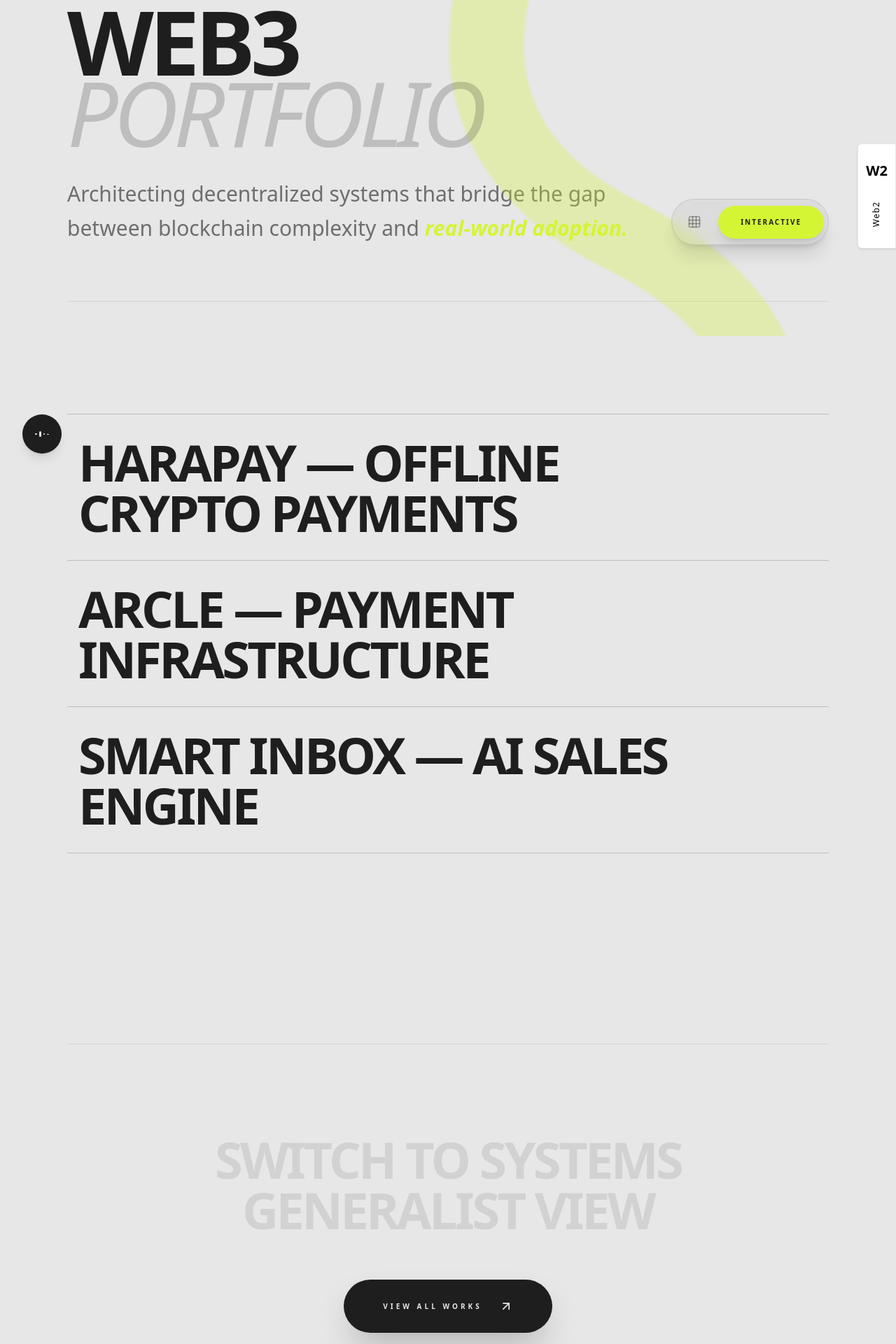
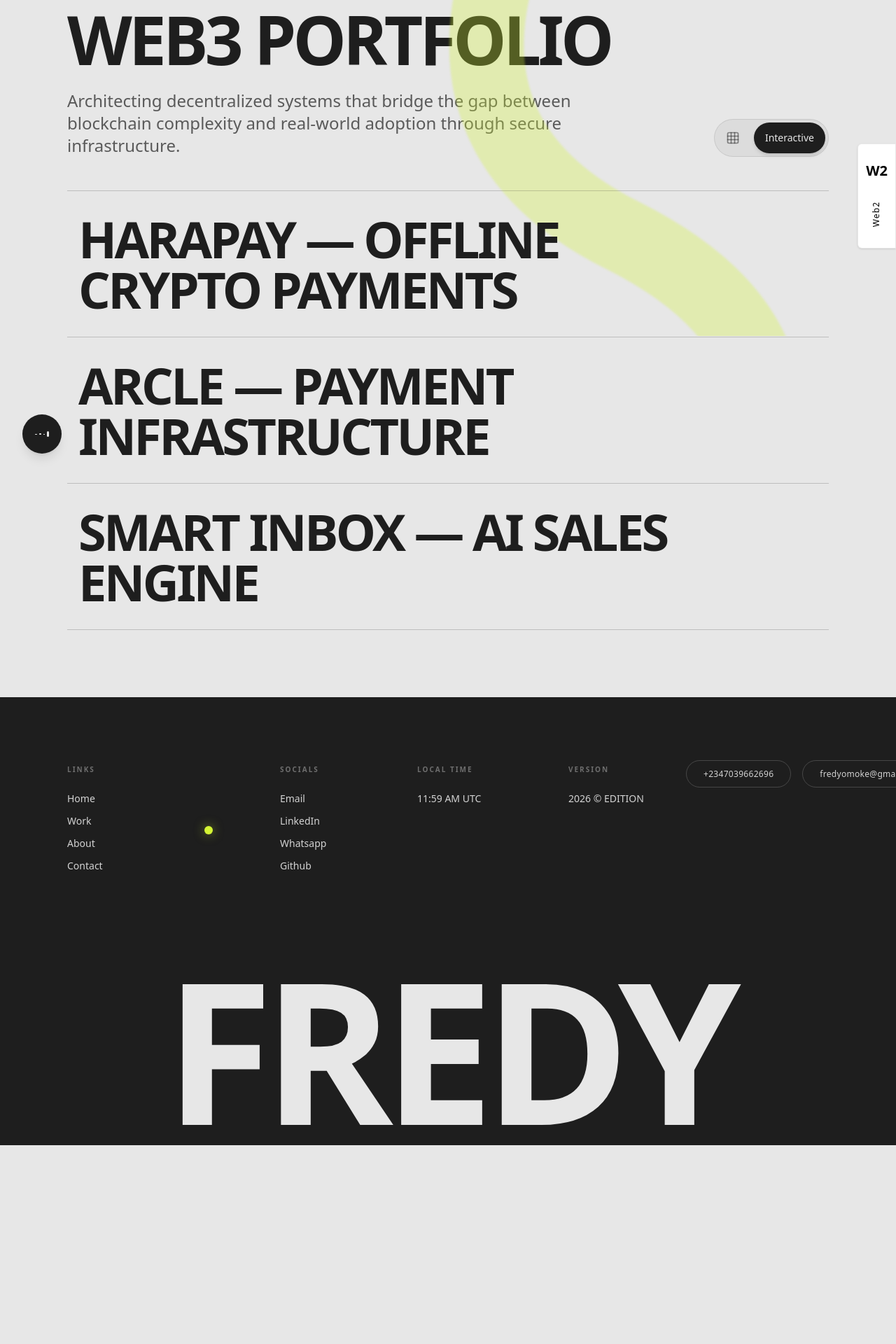
Before and after one commit to omokeify/portfolio, a React (Vite) app: page /web3-works in a window 1280 px wide. Shown: the part 120-2040 px from the top of the page at 70% size. After the commit the page ends 1756 px from the top, so only its background shows below. Built offline with nearby package versions, Linux system fonts and the light colour scheme; a web font is replaced by a local one.

Commit message:
\fix: Perfectly align Web3 Works with Web2 Works layout and styles"

```diff
--- a/src/pages/Web3Works.tsx
+++ b/src/pages/Web3Works.tsx
@@ -30,7 +30,6 @@ export default function Web3Works() {
   const [view, setView] = useState<"grid" | "flowing">("grid");
 
   useEffect(() => {
-    // Default to interactive on desktop, grid on mobile
     setView(window.innerWidth >= 768 ? "flowing" : "grid");
   }, []);
 
@@ -41,36 +40,33 @@ export default function Web3Works() {
   }));
 
   return (
-    <main className="pt-32 pb-24 bg-main text-sec min-h-screen">
-      <div className="w-full px-6 md:px-12 lg:px-16 xl:px-24">
-
-        {/* Header Section matching Web2 Works */}
-        <div className="mb-20 flex flex-col md:flex-row md:items-end justify-between gap-12 border-b border-sec/10 pb-20">
+    <main className="pt-32 pb-24 px-6 md:px-12 lg:px-16 xl:px-24 bg-main text-sec min-h-screen">
+      <div className="w-full">
+        <div className="mb-12 flex flex-col md:flex-row md:items-end justify-between gap-8">
           <div>
             <RevealLine>
-              <h1 className="text-6xl md:text-9xl font-bold tracking-tighter uppercase mb-10 leading-[0.8]">
-                Web3 <br /> <span className="opacity-20 italic font-medium">Portfolio</span>
+              <h1 className="text-6xl md:text-8xl font-bold tracking-tighter uppercase mb-6">
+                Web3 Portfolio
               </h1>
             </RevealLine>
             <FadeIn delay={0.2}>
-              <p className="text-xl md:text-3xl text-sec/60 w-full max-w-4xl font-medium leading-relaxed">
-                Architecting decentralized systems that bridge the gap between blockchain complexity and <span className="text-thr italic font-bold">real-world adoption.</span>
+              <p className="text-xl md:text-2xl text-sec/70 max-w-3xl font-medium">
+                Architecting decentralized systems that bridge the gap between blockchain complexity and real-world adoption through secure infrastructure.
               </p>
             </FadeIn>
           </div>
 
-          {/* View Toggle */}
-          <FadeIn delay={0.3} className="flex items-center gap-2 bg-sec/5 p-1.5 rounded-full border border-sec/10 self-start md:self-auto shrink-0 shadow-xl backdrop-blur-md">
+          <FadeIn delay={0.3} className="flex items-center gap-2 bg-sec/5 p-1 rounded-full border border-sec/10 self-start md:self-auto shrink-0">
             <button
               onClick={() => setView('grid')}
-              className={`p-4 rounded-full transition-all duration-500 ${view === 'grid' ? 'bg-thr text-sec shadow-lg' : 'text-sec/40 hover:text-sec hover:bg-sec/5'}`}
+              className={`p-3 rounded-full transition-all duration-300 ${view === 'grid' ? 'bg-sec text-main shadow-md' : 'text-sec/50 hover:text-sec'}`}
               aria-label="Grid View"
             >
               <Grid className="w-5 h-5" />
             </button>
             <button
               onClick={() => setView('flowing')}
-              className={`px-8 py-4 rounded-full transition-all duration-500 font-bold text-[10px] uppercase tracking-[0.2em] hidden sm:block ${view === 'flowing' ? 'bg-thr text-sec shadow-lg' : 'text-sec/40 hover:text-sec hover:bg-sec/5'}`}
+              className={`px-4 py-3 rounded-full transition-all duration-300 font-medium text-sm hidden sm:block ${view === 'flowing' ? 'bg-sec text-main shadow-md' : 'text-sec/50 hover:text-sec'}`}
               aria-label="Interactive View"
             >
               Interactive
@@ -78,48 +74,34 @@ export default function Web3Works() {
           </FadeIn>
         </div>
 
-        {/* Content Section */}
         {view === "flowing" ? (
           <FadeIn delay={0.4}>
-            <div className="py-20">
-               <FlowingMenu items={flowingItems} />
-            </div>
+            <FlowingMenu items={flowingItems} />
           </FadeIn>
         ) : (
-          <div className="grid grid-cols-1 md:grid-cols-2 gap-12 lg:gap-20">
+          <div className="grid grid-cols-1 md:grid-cols-2 gap-8 lg:gap-16">
             {projects.map((project, index) => (
               <FadeIn key={index} delay={index * 0.1}>
-                <Link to={project.link} className="group block h-full">
-                  <div className="relative overflow-hidden rounded-[2.5rem] mb-10 aspect-[4/3] bg-sec border border-sec/10 group-hover:border-thr/30 transition-all shadow-2xl">
-                    <div className="absolute inset-0 bg-sec/30 group-hover:bg-transparent transition-colors duration-700 z-10"></div>
+                <Link to={project.link} className="group block">
+                  <div className="relative overflow-hidden rounded-2xl mb-6 aspect-[4/3] bg-sec/10">
                     <img
                       src={project.image}
                       alt={project.title}
-                      className="object-cover w-full h-full group-hover:scale-105 transition-transform duration-1000 ease-out opacity-80 group-hover:opacity-100"
+                      className="object-cover w-full h-full group-hover:scale-105 transition-transform duration-700 ease-out"
                       referrerPolicy="no-referrer"
                     />
-
-                    <div className="absolute top-8 right-8 z-20 opacity-0 group-hover:opacity-100 transition-all duration-500 translate-y-4 group-hover:translate-y-0">
-                       <span className="bg-thr text-sec px-6 py-3 rounded-full text-[10px] font-bold uppercase tracking-[0.2em] shadow-2xl">
-                          Case Study
-                       </span>
-                    </div>
                   </div>
-
-                  <div className="flex items-start justify-between px-4">
-                    <div className="max-w-[80%]">
-                      <h3 className="text-4xl md:text-5xl font-bold tracking-tighter mb-4 group-hover:text-thr transition-colors uppercase leading-[0.9]">
+                  <div className="flex items-center justify-between">
+                    <div>
+                      <h3 className="text-2xl font-bold tracking-tight mb-2 group-hover:text-sec/70 transition-colors uppercase">
                         {project.title}
                       </h3>
-                      <div className="flex items-center gap-4">
-                         <span className="w-2 h-2 rounded-full bg-thr"></span>
-                         <p className="text-sec/40 text-xs md:text-sm uppercase tracking-[0.3em] font-bold">
-                          {project.category}
-                        </p>
-                      </div>
+                      <p className="text-sec/50 text-sm uppercase tracking-wider font-bold">
+                        {project.category}
+                      </p>
                     </div>
-                    <div className="w-16 h-16 rounded-full border border-sec/10 flex items-center justify-center group-hover:bg-thr group-hover:text-sec group-hover:border-thr transition-all duration-700 shrink-0 shadow-lg">
-                      <ArrowUpRight className="w-7 h-7" />
+                    <div className="w-12 h-12 rounded-full border border-sec/20 flex items-center justify-center group-hover:bg-sec group-hover:text-main transition-all duration-300">
+                      <ArrowUpRight className="w-5 h-5" />
                     </div>
                   </div>
                 </Link>
@@ -127,22 +109,6 @@ export default function Web3Works() {
             ))}
           </div>
         )}
-
-        {/* Bottom Navigation matching Web2 Works structure */}
-        <div className="mt-48 text-center border-t border-sec/10 pt-32">
-           <FadeIn>
-              <h2 className="text-5xl md:text-7xl font-bold tracking-tighter uppercase mb-16 opacity-10">
-                 Switch to Systems <br /> Generalist View
-              </h2>
-              <Link
-                to="/works"
-                className="inline-flex items-center gap-6 bg-sec text-main px-14 py-7 rounded-full font-bold uppercase tracking-[0.4em] text-[10px] hover:scale-105 transition-all shadow-2xl"
-              >
-                 View All Works
-                 <ArrowUpRight className="w-5 h-5" />
-              </Link>
-           </FadeIn>
-        </div>
       </div>
     </main>
   );
```
